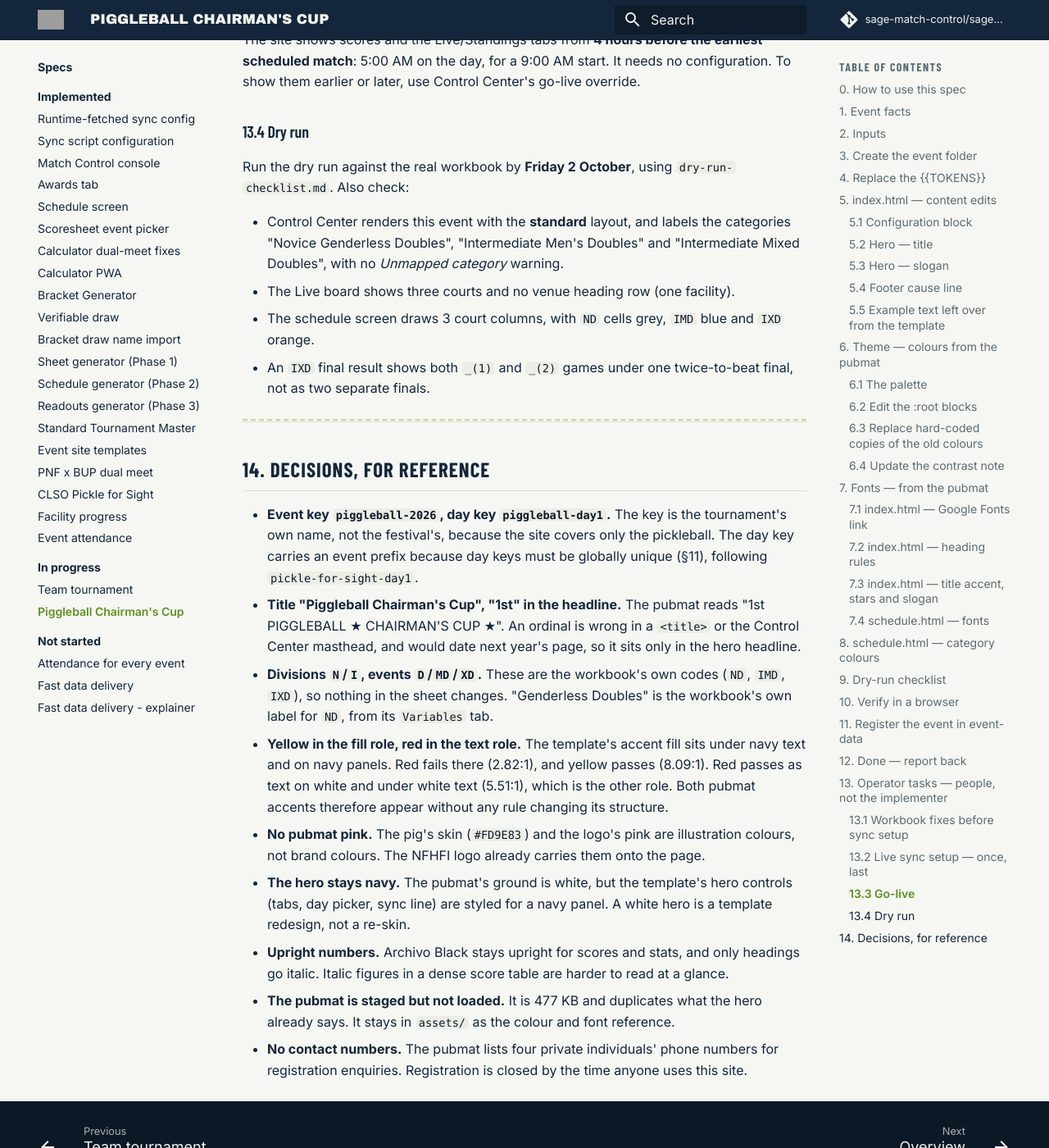
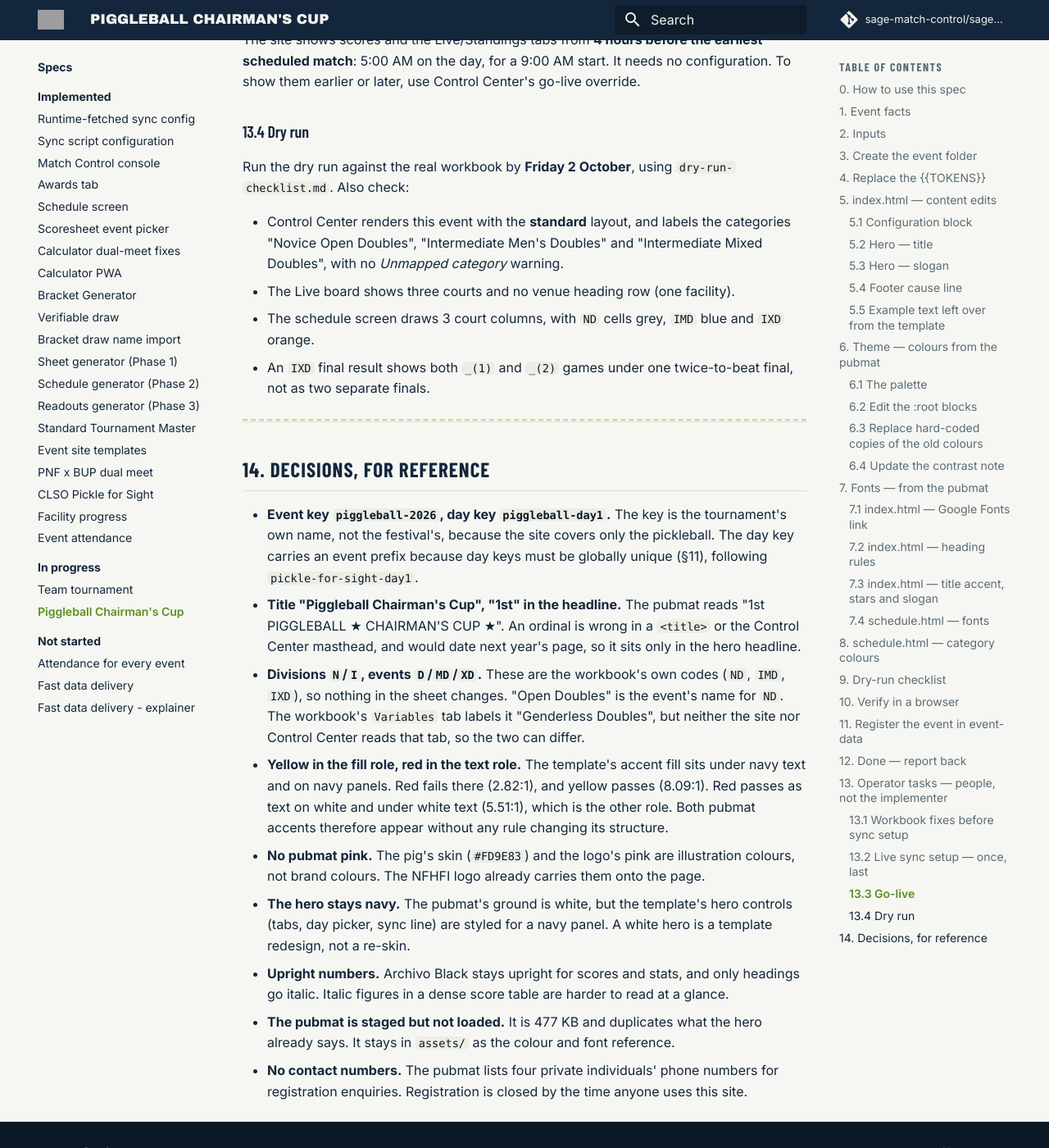
Before and after one commit to sage-match-control/sage-docs, an MkDocs documentation site: the page built from docs/specs/in-progress/piggleball-chairmans-cup-spec.md, in a window 1280 px wide and 1400 px high, scrolled down 18867 px. Shown: the whole window at 82% size. Built offline with MkDocs 1.6.1 and Material for MkDocs 9.7.7, drawn with Linux system fonts in a browser that asks for light colours; comment, search, counter and statistics services are not loaded; some of the changed text lies outside the part shown.

Commit message:
Piggleball spec: ND is Novice Open Doubles
Co-Authored-By: Claude Opus 5.5 <noreply@anthropic.com>

````diff
--- a/docs/specs/in-progress/piggleball-chairmans-cup-spec.md
+++ b/docs/specs/in-progress/piggleball-chairmans-cup-spec.md
@@ -68,7 +68,7 @@ Don't pick one.
 | Date | Saturday, 3 October 2026 — one day |
 | Venue | Centro Atletico, West Road, Cubao, Quezon City. One facility, 3 courts |
 | Divisions | Novice, Intermediate |
-| Categories | Novice Genderless Doubles (`ND`, 10 pairs), Intermediate Men's Doubles (`IMD`, 9 pairs), Intermediate Mixed Doubles (`IXD`, 5 pairs) |
+| Categories | Novice Open Doubles (`ND`, 10 pairs), Intermediate Men's Doubles (`IMD`, 9 pairs), Intermediate Mixed Doubles (`IXD`, 5 pairs) |
 | Matches | 56, numbered 1–56, first serve 9:00 AM, 25-minute slots, last slot 4:30 PM |
 | Slogan | "Let's rally and dink for fun, camaraderie and a stronger pig industry!" |
 | Closing line | "One Pig Industry. Stronger Together!" |
@@ -198,7 +198,7 @@ const DIVISIONS = {
 
 ```js
 const EVENTS = {
-  D:  'Genderless Doubles',
+  D:  'Open Doubles',
   MD: "Men's Doubles",
   XD: 'Mixed Doubles'
 };
@@ -658,7 +658,7 @@ entry), and add a comma after the closing brace of that entry:
   },
   "display": {
     "divisions": { "N": "Novice", "I": "Intermediate" },
-    "events":    { "D": "Genderless Doubles", "MD": "Men's Doubles", "XD": "Mixed Doubles" }
+    "events":    { "D": "Open Doubles", "MD": "Men's Doubles", "XD": "Mixed Doubles" }
   }
 }
 ```
@@ -666,7 +666,7 @@ entry), and add a comma after the closing brace of that entry:
 Control Center splits a category like `IMD` by matching the longest
 division key first, then looking the remainder up in `events`. `N` and `I`
 are both one letter and neither prefixes the other, so `ND` → Novice +
-Genderless Doubles and `IMD` → Intermediate + Men's Doubles. Key order sets
+Open Doubles and `IMD` → Intermediate + Men's Doubles. Key order sets
 display order: Novice first.
 
 **Before saving, confirm no other event already uses this day key:**
@@ -791,7 +791,7 @@ Run the dry run against the real workbook by **Friday 2 October**, using
 `dry-run-checklist.md`. Also check:
 
 - Control Center renders this event with the **standard** layout, and
-  labels the categories "Novice Genderless Doubles", "Intermediate Men's
+  labels the categories "Novice Open Doubles", "Intermediate Men's
   Doubles" and "Intermediate Mixed Doubles", with no *Unmapped category*
   warning.
 - The Live board shows three courts and no venue heading row (one
@@ -814,8 +814,10 @@ Run the dry run against the real workbook by **Friday 2 October**, using
   `<title>` or the Control Center masthead, and would date next year's
   page, so it sits only in the hero headline.
 - **Divisions `N`/`I`, events `D`/`MD`/`XD`.** These are the workbook's
-  own codes (`ND`, `IMD`, `IXD`), so nothing in the sheet changes. "Genderless
-  Doubles" is the workbook's own label for `ND`, from its `Variables` tab.
+  own codes (`ND`, `IMD`, `IXD`), so nothing in the sheet changes. "Open
+  Doubles" is the event's name for `ND`. The workbook's `Variables` tab
+  labels it "Genderless Doubles", but neither the site nor Control Center
+  reads that tab, so the two can differ.
 - **Yellow in the fill role, red in the text role.** The template's accent
   fill sits under navy text and on navy panels. Red fails there (2.82:1),
   and yellow passes (8.09:1). Red passes as text on white and under white
````
Also changed, not shown: docs/specs/README.md (+1 -1 lines).
